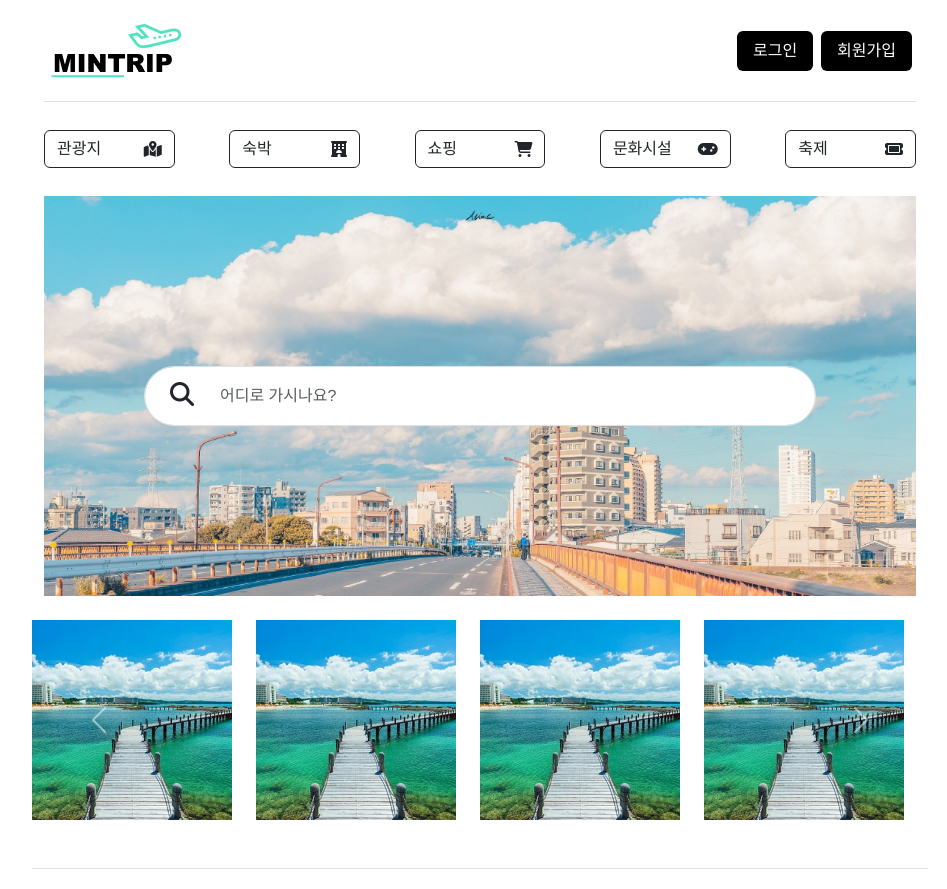
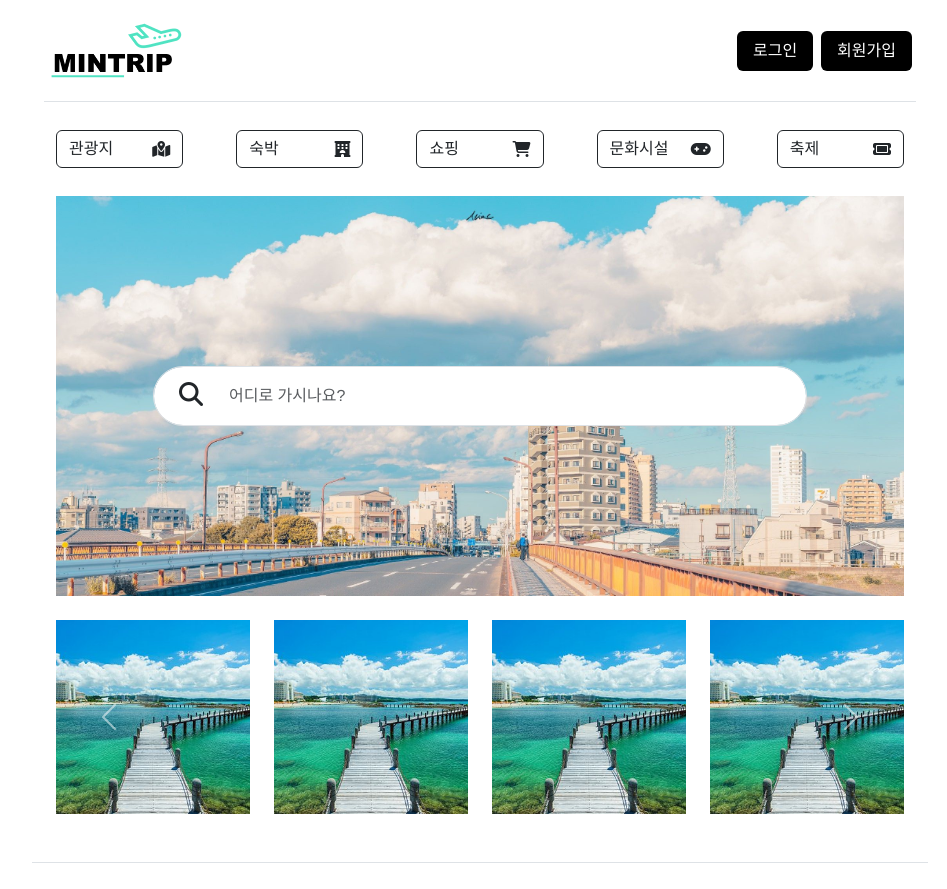
Before and after one commit to yygs321/S914_FinalFront_TRIP_Yoonkyungmin_Parksomin, a Vue app: page / in a window 1280 px wide. Shown: the top 889 px of the page, without its empty margins (160-1107 px from the left). Built offline with nearby package versions, Linux system fonts and the light colour scheme; grey boxes are pictures that could not be loaded.

Commit message:
[feat] Fix carousel width

```diff
--- a/src/views/HomeView.vue
+++ b/src/views/HomeView.vue
@@ -1,5 +1,5 @@
 <template>
-<div>
+<div class="container">
 	<trip-header></trip-header>
 	<div class="container position-relative my-4">
 		<form class="form-control rounded-pill w-75 d-flex position-absolute top-50 start-50 translate-middle z-1" style="transform: translate(-50%, -50%); height:15%;">
@@ -12,14 +12,14 @@
 
 	<div id="carouselExample" class="carousel slide">
 		<div class="carousel-inner">
-			<div class="carousel-item active row row-cols-4 ">
+			<div class="carousel-item active row row-cols-4 mx-0">
 				<img class="col" src="@/assets/sunmarina-beach.jpg" alt="">
 				<img class="col" src="@/assets/sunmarina-beach.jpg" alt="">
 				<img class="col" src="@/assets/sunmarina-beach.jpg" alt="">
 				<img class="col" src="@/assets/sunmarina-beach.jpg" alt="">
 			</div>
 
-			<div class="carousel-item row row-cols-4 g-4">
+			<div class="carousel-item row row-cols-4 mx-0">
 				<img class="col" src="@/assets/atlantisthepalm.jpg" alt="">
 				<img class="col" src="@/assets/atlantisthepalm.jpg" alt="">
 				<img class="col" src="@/assets/atlantisthepalm.jpg" alt="">
@@ -52,6 +52,9 @@
 	.container > input{
 		top: 100px;
 	}
+	.carousel-inner{
+		width: 100% !important;
+	}
 
 
 	</style>
```
